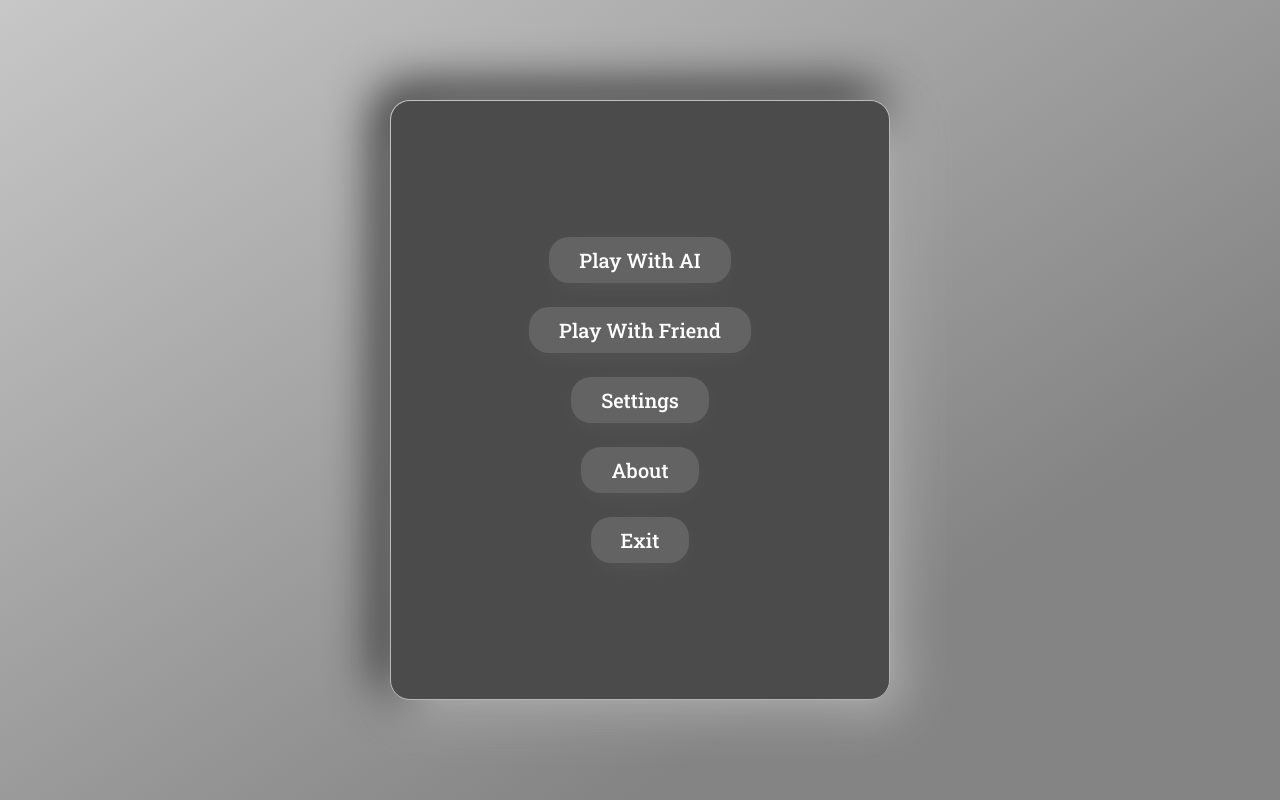
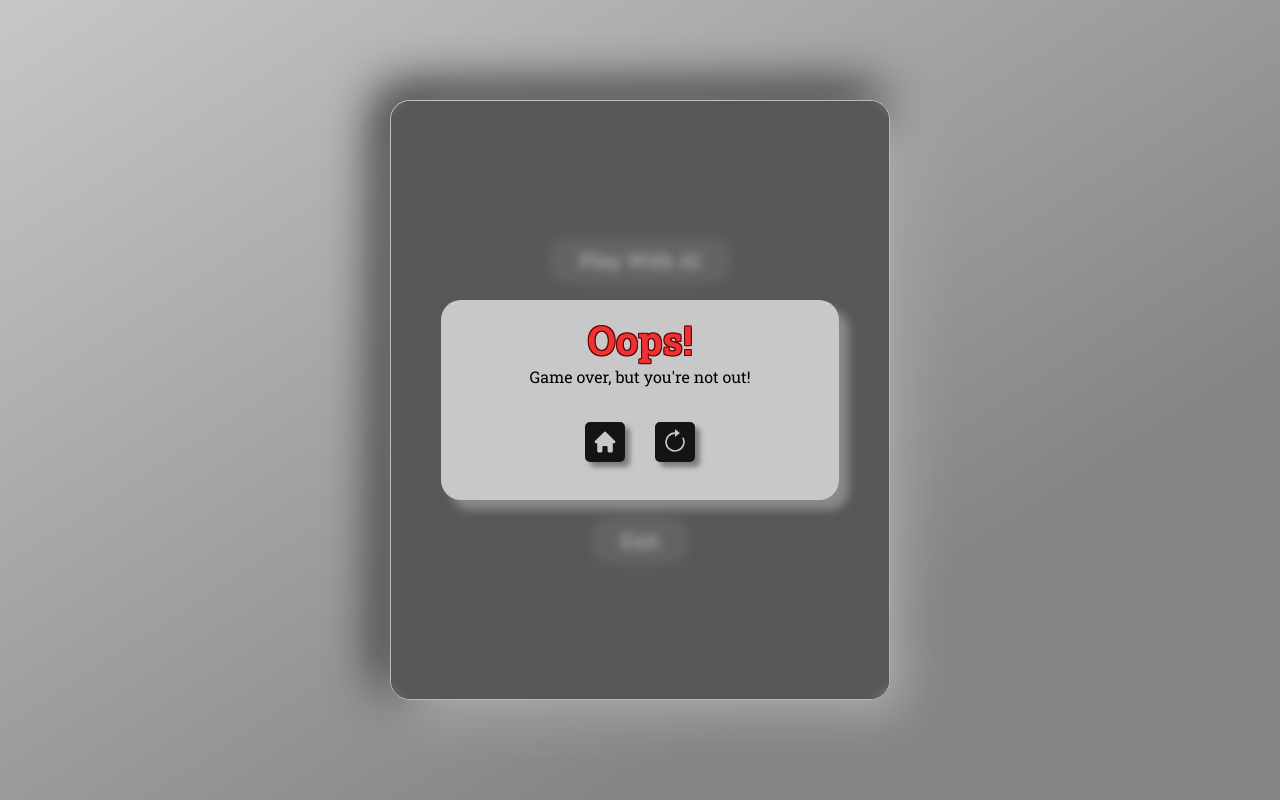
Before and after one commit to rohitraz-web/tic-tac-toe, a plain HTML site: page index.html in a window 1280 px wide. Drawn offline with Linux system fonts and the light colour scheme.

Commit message:
Add Popup menu to the game

```diff
--- a/js/game.js
+++ b/js/game.js
@@ -78,12 +78,16 @@ class Game {
         let gameHtml = this.theamImp.mainMenu();
         gameHtml += this.theamImp.inputName();
         gameHtml += this.theamImp.gameBoard();
+        gameHtml += this.theamImp.popupMessage();
         gameContainer.innerHTML = gameHtml;
         gameContainer.insertAdjacentHTML('afterbegin', this.theamImp.topDisplay())
         gameContainer.insertAdjacentHTML('beforeend', this.theamImp.bottomDisplay())
 
         // Making main menu visible
         gameContainer.querySelector('#main-menu').style.display = 'flex';
+
+        // Atteching event listenrs to the popupMessages
+        gameContainer.querySelector('#popup-msg-div').addEventListener('click', this.popupEventListener.bind(this));
 
         console.log('theam loaded successfylly');
         return "Theam loaded";
@@ -124,11 +128,13 @@ class Game {
 
     // TODO: Add Event listener to the game
     gameEventListeners(){
-
         // Add Event listener to the game container
         let gameContainer = document.getElementById('game-container');
         gameContainer.addEventListener('click', this.navigateGame.bind(this));
         console.log('Evenet listener attached');
+
+        // Popup event listener
+        // let popupContainer = document.getElementById('popup-div');
     }
 
     removeGameEventListener() {
@@ -137,10 +143,33 @@ class Game {
         console.log('Event listener removed');
     }
 
+    // TODO: Handling the popup events
+    popupEventListener(event) {
+
+        let buttonClicked = false;
+
+        // Checking if home button is clicked navigate to main menu
+        if (event.target.classList.contains('home-btn') || event.target.closest('.home-btn')) {
+            buttonClicked = true;
+            this.hideScreens();
+            this.showScreen('main-menu');
+        }
+
+        // Checking if restart button is clicked restarting the game
+        if (event.target.classList.contains('restart-btn') || event.target.closest('.restart-btn')) {
+            console.log('Restart button clicked');
+        }
+
+        if(buttonClicked)
+            event.target.closest('#popup-msg-div').style.display = 'none';
+
+    }
+
     // TODO: Implement the navigation of game
     navigateGame(event) {
         console.log(event.target.id);
         let menuId = event.target.id;
+
         // Chosing an option to navigate
 
         // TODO: Implement the navigation menu
@@ -187,7 +216,6 @@ class Game {
                 this.removeGameEventListener();
                 board.playerTurn = 'x';
                 board.theam = this.theamImp;
-
             break;
         }
     }
--- a/js/theam/theam.js
+++ b/js/theam/theam.js
@@ -26,19 +26,17 @@ class Theam {
     }
 
     // TODO: Show different types of popup menu
-    popupMessage(type) {
+    popupMessage() {
         alert('pop up message is not implemented');
     }
 
     // TODO: Load Assets that is required by the theam
     loadAsstes() {
         alert('Load assets is not implemented');
-
     }
 
     // TODO: Show the actual game board
     board() {
         alert('Board is not implemented');
-
     }
 }
--- a/js/theam/theam1/theam1.css
+++ b/js/theam/theam1/theam1.css
@@ -168,6 +168,98 @@
     height: 100px;
 }
 
+.popup-msg-div {
+    width: 100%;
+    height: 100%;
+    display: flex;
+    justify-content: center;
+    align-items: center;
+    background-color: rgba(100, 100, 100, 0.5);
+    position: absolute;
+    backdrop-filter: blur(5px);
+}
+
+.msg {
+    width: 80%;
+    height: 200px;
+    background-color: rgba(200, 200, 200, 1);
+    border-radius: 20px;
+    box-shadow: 10px 10px 10px rgba(255, 255, 255, 0.3);
+    flex-direction: column;
+    align-items: center;
+    justify-content: center;
+}
+
+.error-msg {
+    display: flex;
+}
+
+.info-msg {
+    display: none;
+}
+
+.pause-msg {
+    display: none;
+}
+
+.win-msg {
+    display: none;
+}
+
+.lose-msg {
+    display: none;
+}
+
+.btn-div {
+    display: flex;
+    width: 100%;
+    height: 50px;
+    flex-direction: row;
+    align-items: center;
+    justify-content: center;
+    gap: 30px;
+    margin-top: 10px;
+}
+
+.btn-div div{
+    width: 40px;
+    height: 40px;
+    padding: 5px;
+    border-radius: 5px;
+    border: solid rgba(20, 20, 20, 1) 2px;
+    background-color: rgba(20, 20, 20, 1);
+    box-shadow: 5px 5px 5px rgba(50, 50, 50, 0.5);
+    transition: all 0.3s ease-out;
+}
+
+.btn-div div:hover {
+    transform: translateY(-3px);
+}
+
+
+.btn-div div:active {
+    transform: translateY(3px);
+    box-shadow: 2px 2px 2px rgba(50, 50, 50, 0.5);
+}
+
+.btn-div div svg {
+    color: rgba(200, 200, 200, 1);
+}
+
+.popup-header {
+    font-family: "Roboto Slab", serif;
+    font-weight: 700;
+    font-size: 2.5rem;
+    text-shadow: -1px -1px 0 rgb(100, 0, 0), 1px -1px 0 rgb(100, 0, 0), -1px 1px 0 rgb(100, 0, 0), 1px 1px 0 rgb(100, 0, 0);
+    color: rgb(236, 50, 50);
+    transform: translateY(-20px);
+
+}
+
+.popup-content {
+    font-family: "Roboto Slab", serif;
+    transform: translateY(-20px);
+}
 /* Media Queries */
 
 @media screen {
--- a/js/theam/theam1/theam_1.js
+++ b/js/theam/theam1/theam_1.js
@@ -93,4 +93,44 @@ class TheamImp extends Theam {
             <div class='o-symbol'></div>
         `
     }
+
+    // There is 5 different types of popup messages and all the theams must implement all five types
+    // 1. ERROR
+    // 2. INFO
+    // 3. PAUSE
+    // 4. WIN
+    // 5. LOSE
+
+    popupMessage() {
+        return `<div class='popup-msg-div' id='popup-msg-div'>
+            <div class='msg error-msg'>
+                <span class='popup-header'>Oops!</span><p class='popup-content'>Game over, but you're not out!</p>
+                <div class='btn-div'>
+                    <div class="home-btn">
+                        <svg xmlns="http://www.w3.org/2000/svg"  viewBox="0 0 20 20" fill="currentColor" class="size-5">
+                            <path fill-rule="evenodd" d="M9.293 2.293a1 1 0 0 1 1.414 0l7 7A1 1 0 0 1 17 11h-1v6a1 1 0 0 1-1 1h-2a1 1 0 0 1-1-1v-3a1 1 0 0 0-1-1H9a1 1 0 0 0-1 1v3a1 1 0 0 1-1 1H5a1 1 0 0 1-1-1v-6H3a1 1 0 0 1-.707-1.707l7-7Z" clip-rule="evenodd" />
+                        </svg>
+                    </div>
+                    <div class="restart-btn">
+                        <svg xmlns="http://www.w3.org/2000/svg"  fill="currentColor" class="bi bi-arrow-clockwise" viewBox="0 0 16 16">
+                            <path fill-rule="evenodd" d="M8 3a5 5 0 1 0 4.546 2.914.5.5 0 0 1 .908-.417A6 6 0 1 1 8 2z"/>
+                            <path d="M8 4.466V.534a.25.25 0 0 1 .41-.192l2.36 1.966c.12.1.12.284 0 .384L8.41 4.658A.25.25 0 0 1 8 4.466"/>
+                        </svg>
+                    </div>
+                </div>
+            </div>
+            <div class='msg info-msg'>
+
+            </div>
+            <div class='msg pause-msg'>
+
+            </div>
+            <div class='msg win-msg'>
+
+            </div>
+            <div class='msg lose-msg'>
+
+            </div>
+        </div>`
+    }
 }
```
